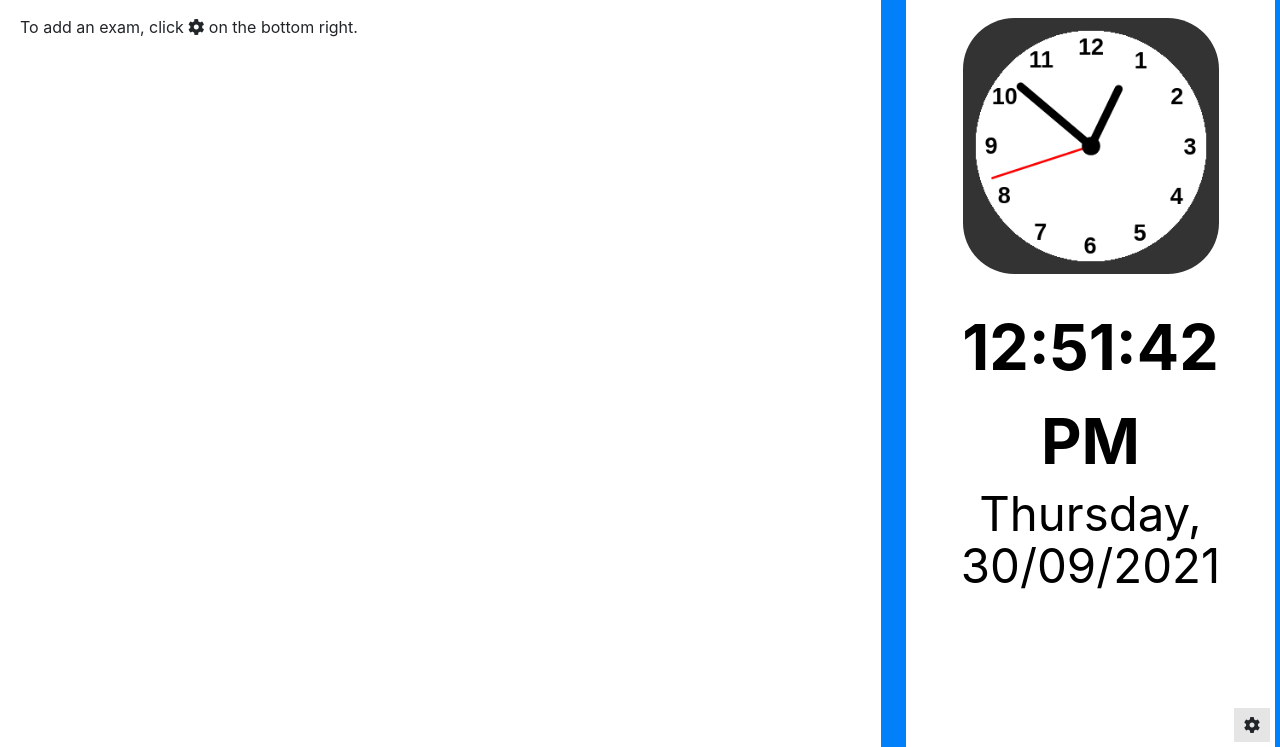
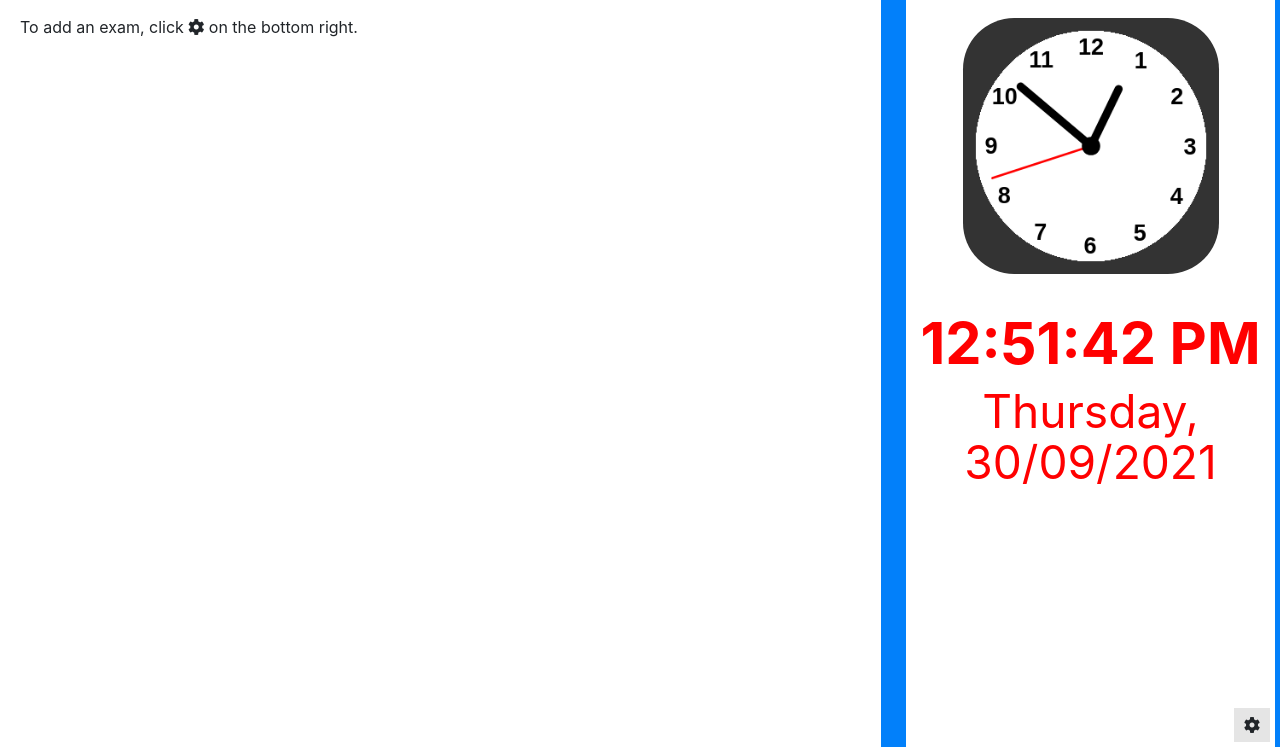
Before and after one commit to danielangeloni/examclock, a plain HTML site: page index.html in a window 1280 px wide. Shown: the part 53-800 px from the top of the page. Drawn offline with Linux system fonts and the light colour scheme.

Commit message:
fix the time dropping on res < 1440

```diff
--- a/src/styles/styles.css
+++ b/src/styles/styles.css
@@ -54,7 +54,7 @@
 .timeDisplay {
     color: var(--dclock-textcolor);
     text-align: center;
-    font-size: 4.9vw;
+    font-size: 4.8vw;
     text-transform: uppercase;
     font-weight: bold;
 }
@@ -132,6 +132,18 @@ img {
 
     .exam-event .body-left {
         width: calc(100% - (5vh + 190px));
+    }
+
+    .timeDisplay {
+        font-size: 4.5vw;
+        color:red;
+    }
+
+    .date {
+        font-size: 3.6vw;
+        font-weight: normal;
+        line-height: 1.1;
+        text-transform: initial;
     }
 }
 
```
